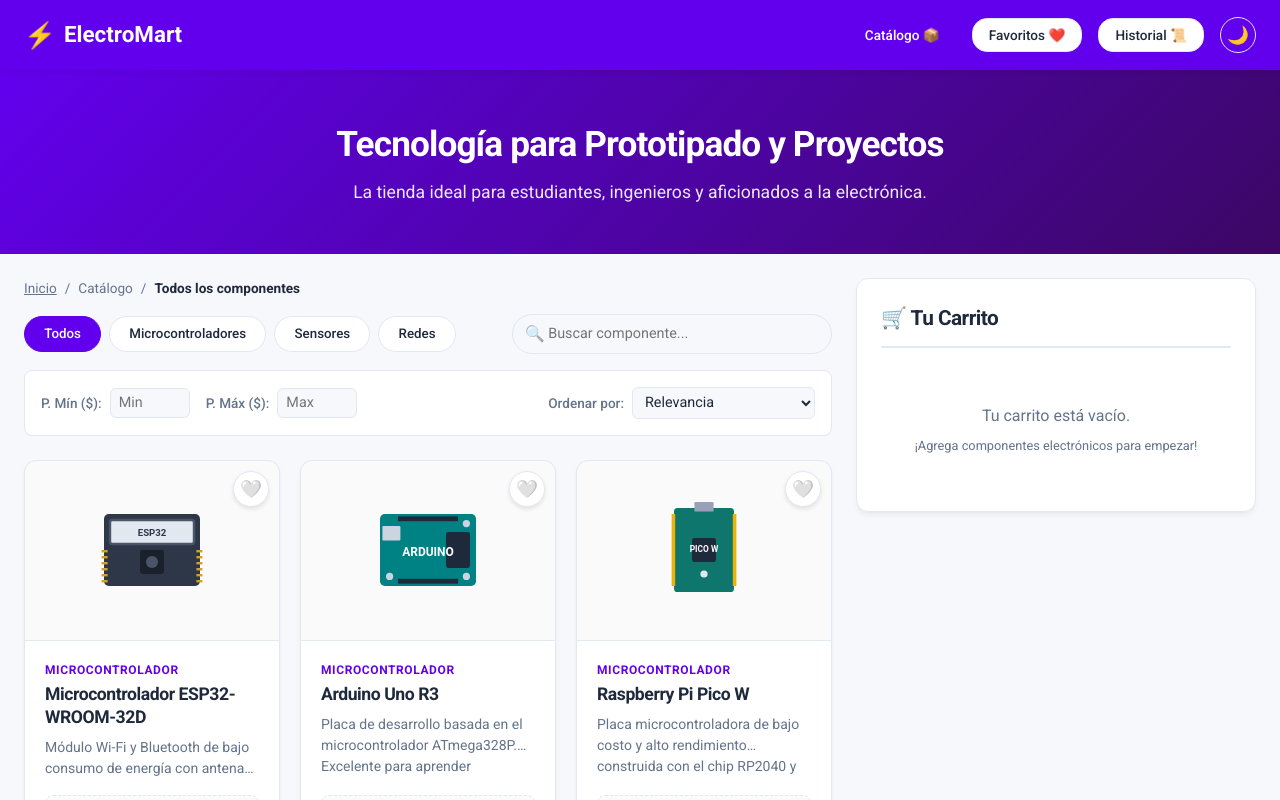
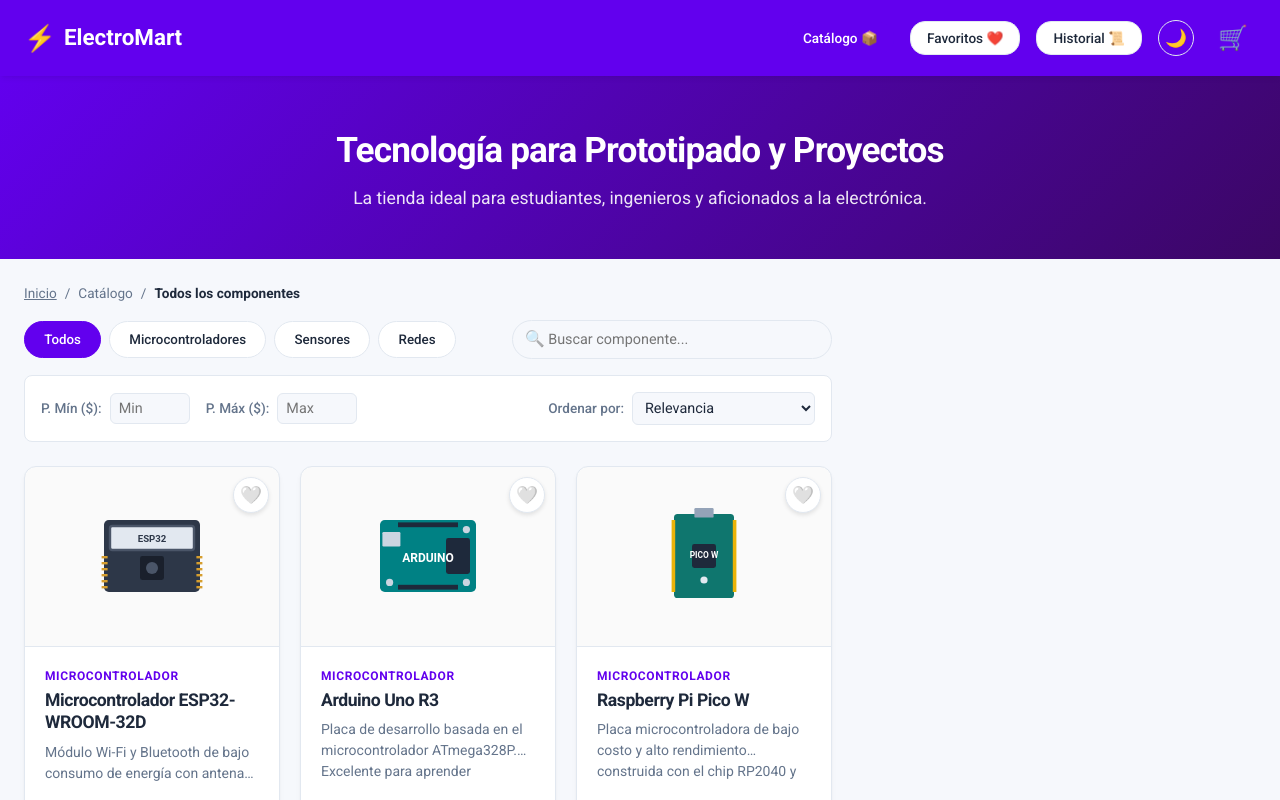
Before and after one commit to aadrian56/Tienda-de-tecnologia, a Next.js app: page / in a window 1280 px wide. Shown: the top 800 px of the page. Built offline with nearby package versions, Linux system fonts and the light colour scheme.

Commit message:
Convert cart to modal popup

```diff
--- a/src/app/globals.css
+++ b/src/app/globals.css
@@ -241,8 +241,8 @@
 
 @media (min-width: 1024px) {
   .main-content {
-    grid-template-columns: 1fr 400px; /* Split layout on desktop */
-    align-items: start; /* Fixes vertical alignment pushing elements down */
+    grid-template-columns: 1fr; /* Full width layout since cart is now a modal */
+    align-items: start;
   }
 }
 
@@ -477,17 +477,16 @@
   cursor: not-allowed;
 }
 
-/* Sidebar / Cart and Checkout Column - Styled as Drawer on Mobile and Tablet */
-@media (max-width: 1023px) {
+/* Cart and Checkout Modal (Ventana Emergente) - Applies to all screens! */
 .cart-sidebar-overlay {
   position: fixed;
   top: 0;
   left: 0;
   right: 0;
   bottom: 0;
-    background-color: rgba(0, 0, 0, 0.4);
-    backdrop-filter: blur(2px);
-    z-index: 990;
+  background-color: rgba(0, 0, 0, 0.6);
+  backdrop-filter: blur(4px);
+  z-index: 9990;
   opacity: 0;
   visibility: hidden;
   transition: opacity 0.3s ease, visibility 0.3s ease;
@@ -500,66 +499,38 @@
 
 .cart-sidebar {
   position: fixed;
-    top: 0;
-    right: 0;
-    bottom: 0;
-    width: 100%;
-    max-width: 440px;
+  top: 50%;
+  left: 50%;
+  transform: translate(-50%, -50%) scale(0.95);
+  width: 90%;
+  max-width: 500px;
   background-color: var(--bg-card);
-    z-index: 1000;
-    box-shadow: -4px 0 20px rgba(0, 0, 0, 0.15);
-    transform: translateX(100%);
-    transition: transform 0.3s cubic-bezier(0.4, 0, 0.2, 1);
-    display: flex;
-    flex-direction: column;
-    height: 100vh;
-    border-radius: 0;
-    border-left: 1px solid var(--border);
-    padding: 1.5rem;
-    overflow-y: auto;
-  }
-
-  .cart-sidebar.open {
-    transform: translateX(0);
-  }
-
-  .cart-close-btn {
-    display: flex !important;
-  }
-}
-
-/* Sidebar / Cart and Checkout Column - Static Sidebar on Desktop */
-@media (min-width: 1024px) {
-  .cart-sidebar-overlay {
-    display: none !important;
-  }
-
-  .cart-sidebar {
-    position: sticky; /* Makes the cart follow you as you scroll! */
-    top: 90px; /* Height of the sticky header + some gap */
-    width: auto;
-    max-width: none;
-    height: fit-content;
-    max-height: calc(100vh - 110px); /* Prevents it from overflowing the screen vertically */
-    overflow-y: auto; /* Allows scrolling inside the cart if it gets too long */
-    box-shadow: var(--shadow);
-    transform: none;
+  z-index: 10000;
+  box-shadow: 0 10px 40px rgba(0, 0, 0, 0.4);
   border-radius: var(--radius);
   border: 1px solid var(--border);
   padding: 1.5rem;
   display: flex;
   flex-direction: column;
-    gap: 1.5rem;
-    background-color: var(--bg-card);
+  max-height: 90vh;
+  overflow-y: auto;
+  opacity: 0;
+  visibility: hidden;
+  transition: all 0.3s cubic-bezier(0.4, 0, 0.2, 1);
+}
+
+.cart-sidebar.open {
+  transform: translate(-50%, -50%) scale(1);
+  opacity: 1;
+  visibility: visible;
 }
 
 .cart-close-btn {
-    display: none !important;
+  display: flex !important; /* Always show close button in modal */
 }
 
 .cart-icon-btn {
-    display: none !important;
-  }
+  display: flex !important; /* Always show cart button in header to open modal */
 }
 
 /* Real-time Validation & Error styles */
```
Lines whose indentation alone changed are shown as unchanged.
